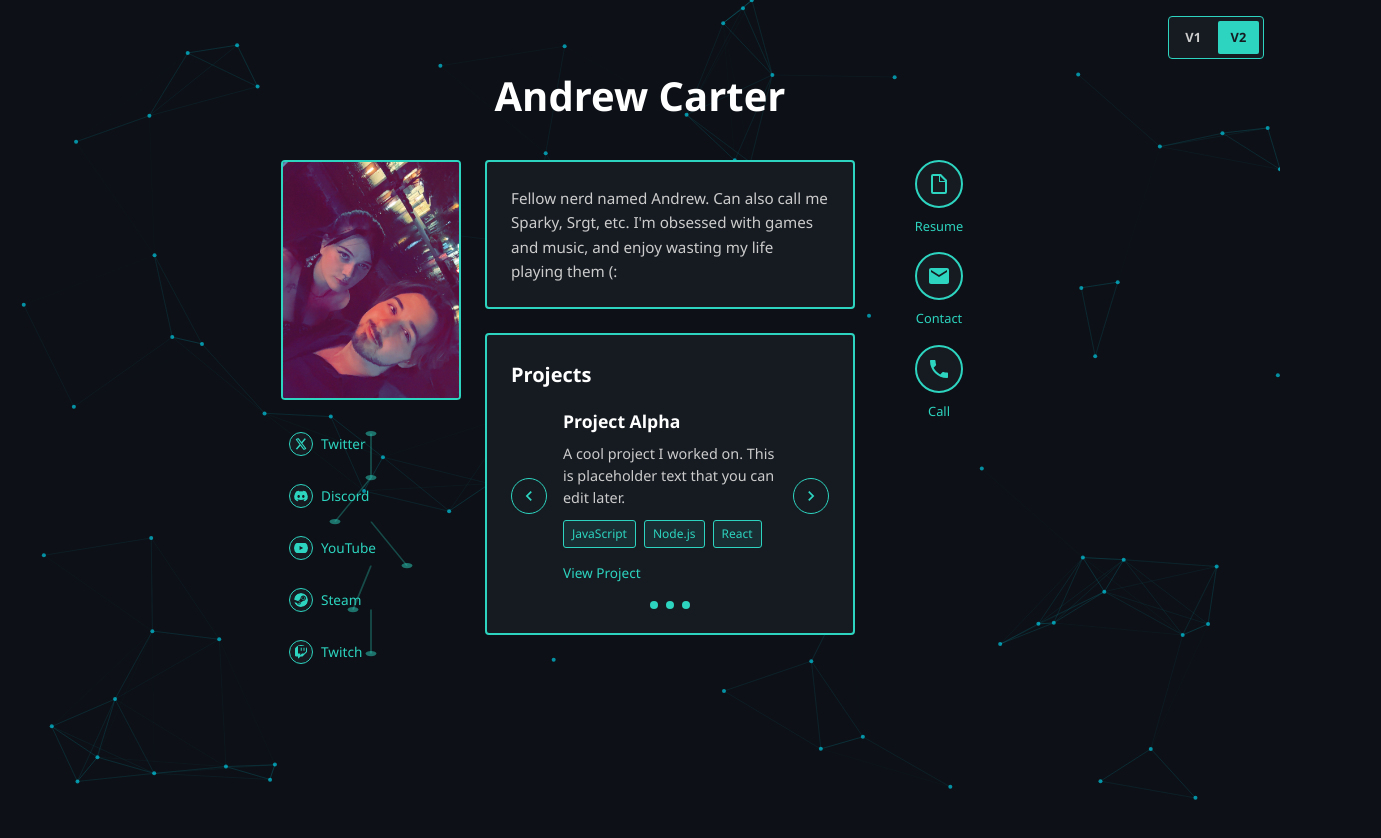
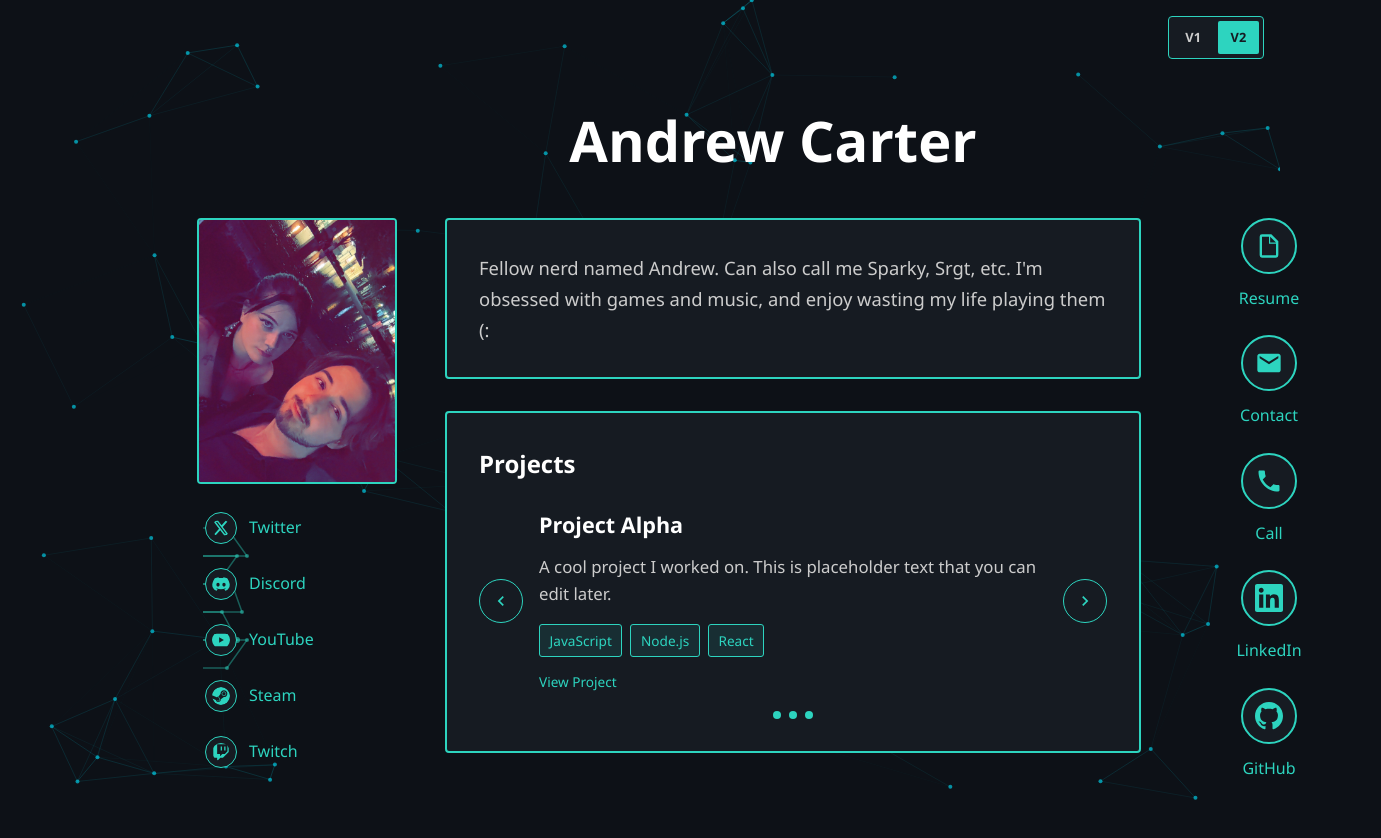
Before and after one commit to SrgtKillerSpark/Website-carter.business, a website built with Vite: page index.html in a window 1280 px wide. Both pictures are taken after a click on the link "V2". Shown: the whole page, 1381 px wide, since content can reach past the window. Before the commit the page ends 800 px from the top, so only its background shows below. Built offline with nearby package versions, Linux system fonts and the light colour scheme.

Commit message:
Added more icons, resized both v1 and v2, fixed social constellation linking

```diff
--- a/src/pages/v2.js
+++ b/src/pages/v2.js
@@ -47,18 +47,24 @@ export function renderV2() {
           <img src="/websitephoto.jpg" alt="Photo of Andrew" />
         </div>
         <nav class="v2-social-links">
-          <svg class="constellation-lines" viewBox="0 0 100 300" preserveAspectRatio="none">
-            <line x1="50" y1="20" x2="50" y2="70" stroke="var(--accent)" stroke-width="1" opacity="0.3"/>
-            <line x1="50" y1="70" x2="30" y2="120" stroke="var(--accent)" stroke-width="1" opacity="0.3"/>
-            <line x1="50" y1="120" x2="70" y2="170" stroke="var(--accent)" stroke-width="1" opacity="0.3"/>
-            <line x1="50" y1="170" x2="40" y2="220" stroke="var(--accent)" stroke-width="1" opacity="0.3"/>
-            <line x1="50" y1="220" x2="50" y2="270" stroke="var(--accent)" stroke-width="1" opacity="0.3"/>
-            <circle cx="50" cy="20" r="3" fill="var(--accent)" opacity="0.5"/>
-            <circle cx="50" cy="70" r="3" fill="var(--accent)" opacity="0.5"/>
-            <circle cx="30" cy="120" r="3" fill="var(--accent)" opacity="0.5"/>
-            <circle cx="70" cy="170" r="3" fill="var(--accent)" opacity="0.5"/>
-            <circle cx="40" cy="220" r="3" fill="var(--accent)" opacity="0.5"/>
-            <circle cx="50" cy="270" r="3" fill="var(--accent)" opacity="0.5"/>
+          <svg class="constellation-svg" viewBox="0 0 200 280" preserveAspectRatio="xMidYMid meet">
+            <!-- Zigzag constellation lines connecting social icons -->
+            <path d="M 16 28 L 40 28 L 60 56 L 16 56" stroke="var(--accent)" stroke-width="1.5" fill="none" opacity="0.4"/>
+            <path d="M 16 56 L 50 56 L 30 84 L 16 84" stroke="var(--accent)" stroke-width="1.5" fill="none" opacity="0.4"/>
+            <path d="M 16 84 L 45 84 L 55 112 L 16 112" stroke="var(--accent)" stroke-width="1.5" fill="none" opacity="0.4"/>
+            <path d="M 16 112 L 35 112 L 50 140 L 16 140" stroke="var(--accent)" stroke-width="1.5" fill="none" opacity="0.4"/>
+            <path d="M 16 140 L 60 140 L 40 168 L 16 168" stroke="var(--accent)" stroke-width="1.5" fill="none" opacity="0.4"/>
+            <!-- Constellation dots at vertices -->
+            <circle cx="40" cy="28" r="3" fill="var(--accent)" opacity="0.6"/>
+            <circle cx="60" cy="56" r="2" fill="var(--accent)" opacity="0.5"/>
+            <circle cx="50" cy="56" r="2" fill="var(--accent)" opacity="0.5"/>
+            <circle cx="30" cy="84" r="3" fill="var(--accent)" opacity="0.6"/>
+            <circle cx="45" cy="84" r="2" fill="var(--accent)" opacity="0.5"/>
+            <circle cx="55" cy="112" r="2" fill="var(--accent)" opacity="0.5"/>
+            <circle cx="35" cy="112" r="2" fill="var(--accent)" opacity="0.5"/>
+            <circle cx="50" cy="140" r="3" fill="var(--accent)" opacity="0.6"/>
+            <circle cx="60" cy="140" r="2" fill="var(--accent)" opacity="0.5"/>
+            <circle cx="40" cy="168" r="2" fill="var(--accent)" opacity="0.5"/>
           </svg>
           <a href="https://x.com/SrgtKillerSpark" target="_blank" rel="noopener noreferrer" class="v2-social-link">
             <svg viewBox="0 0 24 24" fill="currentColor"><path d="M18.244 2.25h3.308l-7.227 8.26 8.502 11.24H16.17l-5.214-6.817L4.99 21.75H1.68l7.73-8.835L1.254 2.25H8.08l4.713 6.231zm-1.161 17.52h1.833L7.084 4.126H5.117z"/></svg>
@@ -128,6 +134,18 @@ export function renderV2() {
           </div>
           <span>Call</span>
         </a>
+        <a href="https://linkedin.com/in/yourprofile" target="_blank" rel="noopener noreferrer" class="v2-action-link">
+          <div class="action-icon-wrapper">
+            <svg viewBox="0 0 24 24" fill="currentColor"><path d="M20.447 20.452h-3.554v-5.569c0-1.328-.027-3.037-1.852-3.037-1.853 0-2.136 1.445-2.136 2.939v5.667H9.351V9h3.414v1.561h.046c.477-.9 1.637-1.85 3.37-1.85 3.601 0 4.267 2.37 4.267 5.455v6.286zM5.337 7.433c-1.144 0-2.063-.926-2.063-2.065 0-1.138.92-2.063 2.063-2.063 1.14 0 2.064.925 2.064 2.063 0 1.139-.925 2.065-2.064 2.065zm1.782 13.019H3.555V9h3.564v11.452zM22.225 0H1.771C.792 0 0 .774 0 1.729v20.542C0 23.227.792 24 1.771 24h20.451C23.2 24 24 23.227 24 22.271V1.729C24 .774 23.2 0 22.222 0h.003z"/></svg>
+          </div>
+          <span>LinkedIn</span>
+        </a>
+        <a href="https://github.com/yourusername" target="_blank" rel="noopener noreferrer" class="v2-action-link">
+          <div class="action-icon-wrapper">
+            <svg viewBox="0 0 24 24" fill="currentColor"><path d="M12 0c-6.626 0-12 5.373-12 12 0 5.302 3.438 9.8 8.207 11.387.599.111.793-.261.793-.577v-2.234c-3.338.726-4.033-1.416-4.033-1.416-.546-1.387-1.333-1.756-1.333-1.756-1.089-.745.083-.729.083-.729 1.205.084 1.839 1.237 1.839 1.237 1.07 1.834 2.807 1.304 3.492.997.107-.775.418-1.305.762-1.604-2.665-.305-5.467-1.334-5.467-5.931 0-1.311.469-2.381 1.236-3.221-.124-.303-.535-1.524.117-3.176 0 0 1.008-.322 3.301 1.23.957-.266 1.983-.399 3.003-.404 1.02.005 2.047.138 3.006.404 2.291-1.552 3.297-1.23 3.297-1.23.653 1.653.242 2.874.118 3.176.77.84 1.235 1.911 1.235 3.221 0 4.609-2.807 5.624-5.479 5.921.43.372.823 1.102.823 2.222v3.293c0 .319.192.694.801.576 4.765-1.589 8.199-6.086 8.199-11.386 0-6.627-5.373-12-12-12z"/></svg>
+          </div>
+          <span>GitHub</span>
+        </a>
       </aside>
     </div>
   </div>
--- a/src/style.css
+++ b/src/style.css
@@ -50,9 +50,9 @@ body:has(.v2-container) {
 #app {
   position: relative;
   z-index: 1;
-  width: 100%;
-  max-width: 750px;
-  margin: 1rem;
+  width: 90vw;
+  max-width: 950px;
+  margin: 2rem;
 }
 
 .profile-card {
@@ -69,14 +69,14 @@ body:has(.v2-container) {
 
 .profile-section {
   display: grid;
-  grid-template-columns: 180px 1fr;
-  min-height: 200px;
+  grid-template-columns: 280px 1fr;
+  min-height: 350px;
 }
 
 .profile-image {
-  width: 180px;
+  width: 280px;
   height: 100%;
-  min-height: 200px;
+  min-height: 350px;
   background-color: #1a1a2e;
   overflow: hidden;
   display: flex;
@@ -94,7 +94,7 @@ body:has(.v2-container) {
   display: flex;
   flex-direction: column;
   justify-content: space-between;
-  padding: 1.5rem;
+  padding: 2.5rem;
 }
 
 .profile-main {
@@ -104,16 +104,16 @@ body:has(.v2-container) {
 }
 
 .profile-info h1 {
-  font-size: 1.5rem;
+  font-size: 2.25rem;
   font-weight: 600;
-  margin-bottom: 0.5rem;
+  margin-bottom: 1rem;
   color: var(--text-primary);
 }
 
 .bio {
-  font-size: 0.95rem;
+  font-size: 1.1rem;
   color: var(--text-secondary);
-  line-height: 1.5;
+  line-height: 1.6;
 }
 
 .social-links {
@@ -146,8 +146,8 @@ body:has(.v2-container) {
 .card-footer {
   display: flex;
   justify-content: center;
-  gap: 3rem;
-  padding: 1rem 1.5rem;
+  gap: 4rem;
+  padding: 1.5rem 2rem;
   border-top: 1px solid #30363d;
   background-color: rgba(0, 0, 0, 0.2);
 }
@@ -155,10 +155,10 @@ body:has(.v2-container) {
 .footer-link {
   display: flex;
   align-items: center;
-  gap: 0.5rem;
+  gap: 0.75rem;
   color: var(--accent);
   text-decoration: none;
-  font-size: 0.9rem;
+  font-size: 1.05rem;
   font-weight: 500;
   transition: opacity 0.2s ease;
 }
@@ -168,8 +168,8 @@ body:has(.v2-container) {
 }
 
 .footer-link svg {
-  width: 18px;
-  height: 18px;
+  width: 22px;
+  height: 22px;
 }
 
 @media (max-width: 700px) {
@@ -237,10 +237,10 @@ body:has(.v2-container) {
 
 /* V2 Layout */
 .v2-container {
-  width: 100%;
-  max-width: 1000px;
+  width: 95vw;
+  max-width: 1400px;
   margin: 0 auto;
-  padding: 1rem;
+  padding: 2rem;
 }
 
 .v2-header {
@@ -255,7 +255,7 @@ body:has(.v2-container) {
 }
 
 .v2-name {
-  font-size: 2.5rem;
+  font-size: 3.5rem;
   font-weight: 700;
   color: var(--text-primary);
   opacity: 0;
@@ -308,8 +308,8 @@ body:has(.v2-container) {
 
 .v2-main {
   display: grid;
-  grid-template-columns: 180px 1fr 120px;
-  gap: 1.5rem;
+  grid-template-columns: 200px 1fr 160px;
+  gap: 3rem;
   align-items: start;
 }
 
@@ -338,13 +338,17 @@ body:has(.v2-container) {
   position: relative;
   display: flex;
   flex-direction: column;
-  gap: 0.75rem;
-  padding: 0.5rem 0;
+  gap: 0;
+  padding: 0;
 }
 
 .constellation-lines {
+  display: none;
+}
+
+.constellation-svg {
   position: absolute;
-  left: 0;
+  left: -10px;
   top: 0;
   width: 100%;
   height: 100%;
@@ -357,24 +361,26 @@ body:has(.v2-container) {
   z-index: 1;
   display: flex;
   align-items: center;
-  gap: 0.5rem;
-  padding: 0.5rem;
+  gap: 0.75rem;
+  padding: 0.75rem 0.5rem;
   color: var(--accent);
   text-decoration: none;
-  font-size: 0.85rem;
+  font-size: 1rem;
   font-weight: 500;
   border-radius: 50px;
   transition: all 0.3s ease;
 }
 
+
 .v2-social-link svg {
-  width: 24px;
-  height: 24px;
-  padding: 4px;
+  width: 32px;
+  height: 32px;
+  padding: 6px;
   background: var(--card-bg);
   border-radius: 50%;
   border: 1px solid var(--card-border);
   transition: all 0.3s ease;
+  flex-shrink: 0;
 }
 
 .v2-social-link:hover {
@@ -390,34 +396,34 @@ body:has(.v2-container) {
 .v2-content {
   display: flex;
   flex-direction: column;
-  gap: 1.5rem;
+  gap: 2rem;
 }
 
 .v2-bio-panel {
   background: var(--card-bg);
   border: 2px solid var(--card-border);
   border-radius: 4px;
-  padding: 1.5rem;
+  padding: 2rem;
 }
 
 .v2-bio-panel p {
   color: var(--text-secondary);
-  font-size: 0.95rem;
-  line-height: 1.6;
+  font-size: 1.15rem;
+  line-height: 1.7;
 }
 
 .v2-projects-panel {
   background: var(--card-bg);
   border: 2px solid var(--card-border);
   border-radius: 4px;
-  padding: 1.5rem;
+  padding: 2rem;
 }
 
 .projects-header h2 {
-  font-size: 1.25rem;
+  font-size: 1.5rem;
   font-weight: 600;
   color: var(--text-primary);
-  margin-bottom: 1rem;
+  margin-bottom: 1.5rem;
 }
 
 .projects-slideshow {
@@ -430,8 +436,8 @@ body:has(.v2-container) {
   background: transparent;
   border: 1px solid var(--card-border);
   border-radius: 50%;
-  width: 36px;
-  height: 36px;
+  width: 44px;
+  height: 44px;
   display: flex;
   align-items: center;
   justify-content: center;
@@ -453,7 +459,7 @@ body:has(.v2-container) {
 
 .project-slide {
   flex: 1;
-  min-height: 120px;
+  min-height: 150px;
   transition: opacity 0.2s ease;
 }
 
@@ -462,17 +468,17 @@ body:has(.v2-container) {
 }
 
 .project-title {
-  font-size: 1.1rem;
+  font-size: 1.35rem;
   font-weight: 600;
   color: var(--text-primary);
-  margin-bottom: 0.5rem;
+  margin-bottom: 0.75rem;
 }
 
 .project-description {
-  font-size: 0.9rem;
+  font-size: 1.05rem;
   color: var(--text-secondary);
-  margin-bottom: 0.75rem;
-  line-height: 1.5;
+  margin-bottom: 1rem;
+  line-height: 1.6;
 }
 
 .project-tags {
@@ -483,8 +489,8 @@ body:has(.v2-container) {
 }
 
 .project-tag {
-  font-size: 0.75rem;
-  padding: 0.2rem 0.5rem;
+  font-size: 0.85rem;
+  padding: 0.3rem 0.6rem;
   background: rgba(45, 212, 191, 0.1);
   border: 1px solid var(--accent);
   border-radius: 3px;
@@ -531,7 +537,7 @@ body:has(.v2-container) {
 .v2-actions {
   display: flex;
   flex-direction: column;
-  gap: 1rem;
+  gap: 1.5rem;
   align-items: center;
 }
 
@@ -539,17 +545,17 @@ body:has(.v2-container) {
   display: flex;
   flex-direction: column;
   align-items: center;
-  gap: 0.5rem;
+  gap: 0.75rem;
   text-decoration: none;
   color: var(--accent);
-  font-size: 0.8rem;
+  font-size: 1rem;
   font-weight: 500;
   transition: all 0.3s ease;
 }
 
 .action-icon-wrapper {
-  width: 48px;
-  height: 48px;
+  width: 56px;
+  height: 56px;
   display: flex;
   align-items: center;
   justify-content: center;
@@ -560,8 +566,8 @@ body:has(.v2-container) {
 }
 
 .action-icon-wrapper svg {
-  width: 24px;
-  height: 24px;
+  width: 28px;
+  height: 28px;
 }
 
 .v2-action-link:hover .action-icon-wrapper {
@@ -594,7 +600,7 @@ body:has(.v2-container) {
     gap: 0.5rem;
   }
 
-  .constellation-lines {
+  .constellation-svg {
     display: none;
   }
 
```
